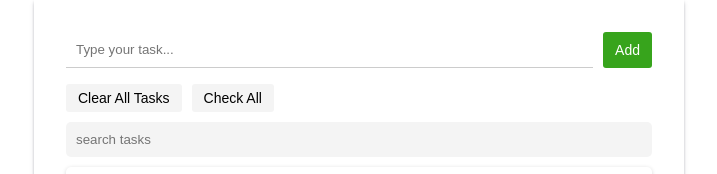
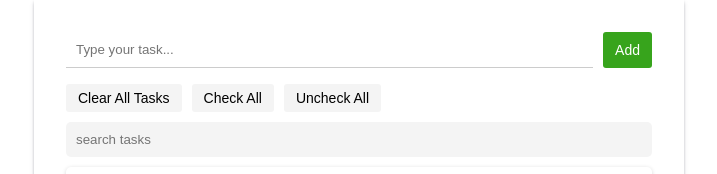
Before and after one commit to MaralNajafi/editable-todo-app, a React (Create React App) app: page / in a window 1280 px wide. Both pictures are taken after typing "Sample" into the empty fields and a click on the button "Add". Shown: the part 125-299 px from the top of the page, without its empty margins (281-998 px from the left). Built offline with nearby package versions, Linux system fonts and the light colour scheme.

Commit message:
feature: uncheck all tasks

```diff
--- a/src/components/AppContainer/AppContainer.jsx
+++ b/src/components/AppContainer/AppContainer.jsx
@@ -63,6 +63,15 @@ const AppContainer = () => {
     });
   };
 
+  const handleUncheckAll = () => {
+    setTodos((prev) => {
+      prev.forEach((todo) => {
+        todo.isChecked = false;
+      });
+      return [...prev];
+    });
+  };
+
   const handleClearAll = () => {
     if (todos.length > 0) {
       setTodos([]);
@@ -89,6 +98,7 @@ const AppContainer = () => {
         handleSubmit={addTodo}
         handleClearAll={handleClearAll}
         handleCheckAll={handleCheckAll}
+        handleUncheckAll={handleUncheckAll}
       />
       {todos.length > 0 && (
         <SearchTodo
--- a/src/components/TodoHeader/TodoHeader.jsx
+++ b/src/components/TodoHeader/TodoHeader.jsx
@@ -5,6 +5,7 @@ export default function TodoHeader({
   handleSubmit,
   handleClearAll,
   handleCheckAll,
+  handleUncheckAll,
   todos,
 }) {
   return (
@@ -14,6 +15,7 @@ export default function TodoHeader({
         <div className="d-flex flex-row gap-10px">
           <button onClick={handleClearAll}>clear all tasks</button>
           <button onClick={handleCheckAll}>check all</button>
+          <button onClick={handleUncheckAll}>uncheck all</button>
         </div>
       )}
     </div>
```
